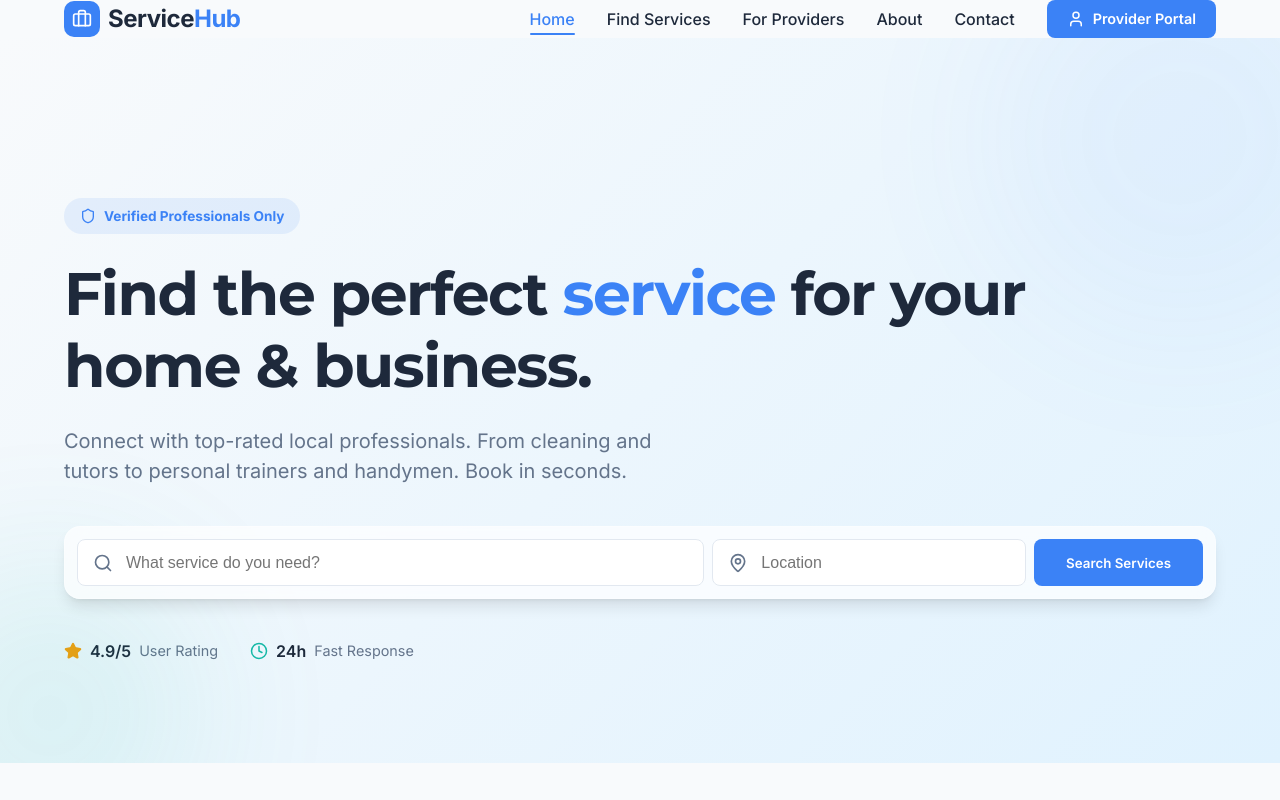
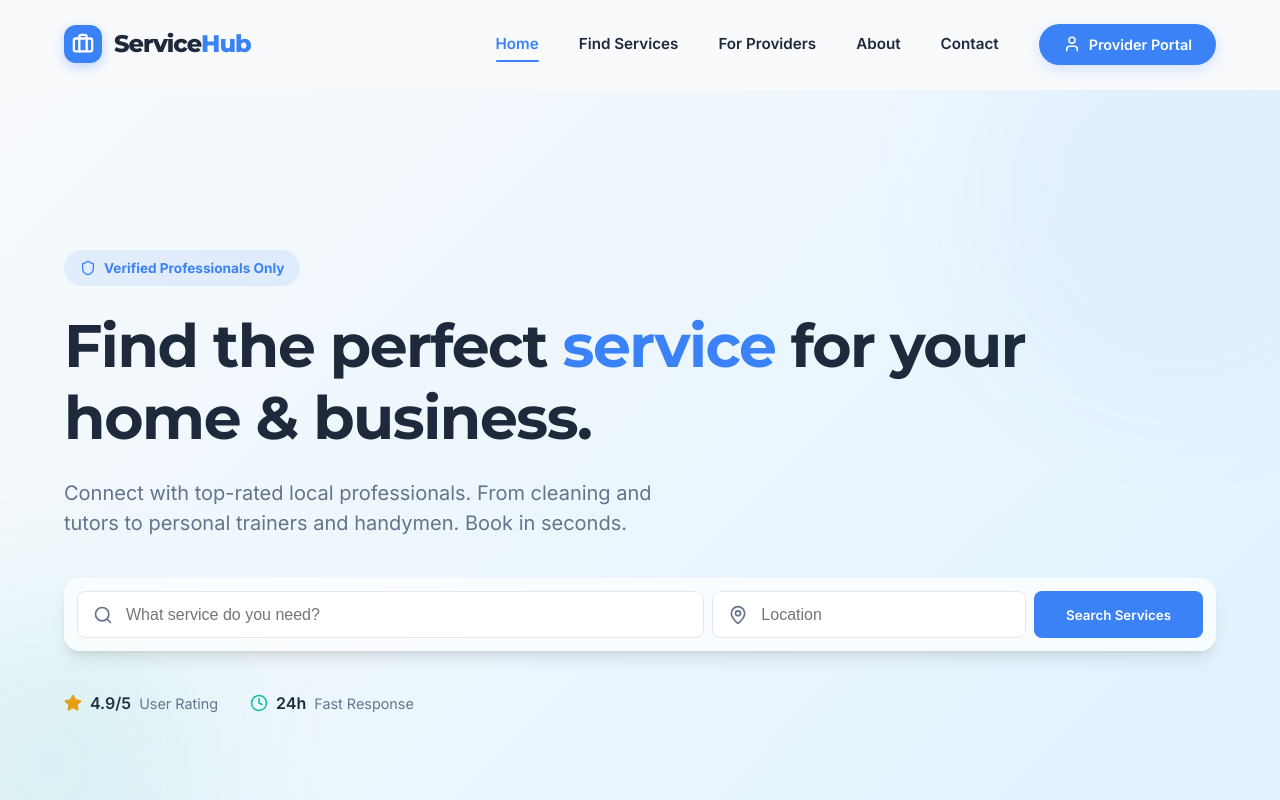
Before and after one commit to LacsarG16/ServiceHub, a React (Vite) app: page / in a window 1280 px wide. Shown: the top 800 px of the page. Built offline with nearby package versions, Linux system fonts and the light colour scheme.

Commit message:
feat: Add a new responsive Navbar component with scroll effects and mobile menu functionality.

```diff
--- a/src/components/Navbar.jsx
+++ b/src/components/Navbar.jsx
@@ -1,6 +1,7 @@
 import React, { useState, useEffect } from 'react';
 import { Link, useLocation } from 'react-router-dom';
 import { Search, Menu, X, User, Briefcase } from 'lucide-react';
+import { motion, AnimatePresence } from 'framer-motion';
 
 const Navbar = () => {
   const [isOpen, setIsOpen] = useState(false);
@@ -9,7 +10,7 @@ const Navbar = () => {
 
   useEffect(() => {
     const handleScroll = () => {
-      setScrolled(window.scrollY > 20);
+      setScrolled(window.scrollY > 10);
     };
     window.addEventListener('scroll', handleScroll);
     return () => window.removeEventListener('scroll', handleScroll);
@@ -23,73 +24,188 @@ const Navbar = () => {
     { name: 'Contact', path: '/contact' },
   ];
 
+  const isDashboard = location.pathname === '/dashboard';
+
   return (
-    <nav className={`fixed w-full z-50 transition-all duration-300 ${scrolled ? 'glass py-3 shadow-md' : 'bg-transparent py-5'}`}
+    <nav
+      className={`fixed w-full z-[100] transition-all duration-500`}
       style={{
+        padding: scrolled ? '0.75rem 0' : '1.5rem 0',
         backgroundColor: scrolled ? 'rgba(255, 255, 255, 0.8)' : 'transparent',
-        backdropFilter: scrolled ? 'blur(10px)' : 'none'
+        backdropFilter: scrolled ? 'blur(16px)' : 'none',
+        borderBottom: scrolled ? '1px solid rgba(255, 255, 255, 0.3)' : '1px solid transparent',
+        boxShadow: scrolled ? '0 10px 30px -10px rgba(0,0,0,0.1)' : 'none'
+      }}
+    >
+      <div className="container" style={{ display: 'flex', justifyContent: 'space-between', alignItems: 'center' }}>
+        {/* Brand */}
+        <Link to="/" style={{ display: 'flex', alignItems: 'center', gap: '0.75rem', zIndex: 110 }}>
+          <div style={{
+            backgroundColor: 'var(--primary)',
+            color: 'white',
+            padding: '0.5rem',
+            borderRadius: '12px',
+            display: 'flex',
+            alignItems: 'center',
+            justifyContent: 'center',
+            boxShadow: '0 4px 12px rgba(59, 130, 246, 0.3)'
           }}>
-      <div className="container" style={{ display: 'flex', justifyContent: 'space-between', alignItems: 'center' }}>
-        <Link to="/" style={{ display: 'flex', alignItems: 'center', gap: '0.5rem' }}>
-          <div style={{ backgroundColor: 'var(--primary)', color: 'white', padding: '0.5rem', borderRadius: '10px', display: 'flex', alignItems: 'center', justifyContent: 'center' }}>
-            <Briefcase size={20} />
+            <Briefcase size={22} strokeWidth={2.5} />
           </div>
-          <span style={{ fontSize: '1.5rem', fontWeight: '800', color: scrolled ? 'var(--text-main)' : 'var(--text-main)', letterSpacing: '-0.5px' }}>
+          <span style={{
+            fontSize: '1.5rem',
+            fontWeight: '800',
+            color: 'var(--text-main)',
+            letterSpacing: '-1px',
+            fontFamily: "'Montserrat', sans-serif"
+          }}>
             Service<span style={{ color: 'var(--primary)' }}>Hub</span>
           </span>
         </Link>
 
         {/* Desktop Nav */}
-        <div style={{ display: 'none' }} className="desktop-links"> {/* Handled via CSS usually, but adding inline for now to ensure visibility */}
-          <div style={{ display: 'flex', gap: '2rem', alignItems: 'center' }}>
-            {navLinks.map((link) => (
+        <div style={{ display: 'none' }} className="desktop-links">
+          <div style={{ display: 'flex', gap: '2.5rem', alignItems: 'center' }}>
+            {navLinks.map((link) => {
+              const isActive = location.pathname === link.path;
+              return (
                 <Link
                   key={link.name}
                   to={link.path}
                   style={{
-                  fontWeight: '500',
-                  color: location.pathname === link.path ? 'var(--primary)' : 'var(--text-main)',
-                  position: 'relative'
+                    fontWeight: '600',
+                    fontSize: '0.95rem',
+                    color: isActive ? 'var(--primary)' : 'var(--text-main)',
+                    position: 'relative',
+                    padding: '0.25rem 0'
+                  }}
+                  className="nav-link"
+                >
+                  {link.name}
+                  <motion.span
+                    initial={false}
+                    animate={{ width: isActive ? '100%' : '0%' }}
+                    style={{
+                      position: 'absolute',
+                      bottom: '-2px',
+                      left: 0,
+                      height: '2px',
+                      backgroundColor: 'var(--primary)',
+                      borderRadius: '2px'
+                    }}
+                  />
+                </Link>
+              );
+            })}
+
+            <Link
+              to="/dashboard"
+              className="btn-primary hover-lift"
+              style={{
+                padding: '0.6rem 1.5rem',
+                fontSize: '0.9rem',
+                borderRadius: 'var(--radius-full)',
+                boxShadow: '0 4px 15px rgba(59, 130, 246, 0.2)'
               }}
             >
-                {link.name}
-                {location.pathname === link.path && (
-                  <span style={{ position: 'absolute', bottom: '-4px', left: 0, width: '100%', height: '2px', backgroundColor: 'var(--primary)', borderRadius: '2px' }} />
-                )}
-              </Link>
-            ))}
-            <Link to="/dashboard" className="btn-primary" style={{ padding: '0.5rem 1.25rem', fontSize: '0.9rem' }}>
-              <User size={18} /> Provider Portal
+              <User size={18} /> <span>Provider Portal</span>
             </Link>
           </div>
         </div>
 
         {/* Mobile Toggle */}
-        <div style={{ cursor: 'pointer' }} onClick={() => setIsOpen(!isOpen)}>
+        <div
+          style={{
+            cursor: 'pointer',
+            zIndex: 110,
+            display: 'flex',
+            alignItems: 'center',
+            justifyContent: 'center',
+            width: '40px',
+            height: '40px',
+            borderRadius: '10px',
+            backgroundColor: isOpen ? '#f1f5f9' : 'transparent',
+            transition: 'all 0.3s'
+          }}
+          onClick={() => setIsOpen(!isOpen)}
+          className="mobile-toggle"
+        >
           {isOpen ? <X size={24} /> : <Menu size={24} />}
         </div>
       </div>
 
-      {/* Mobile Menu */}
+      {/* Mobile Menu Overlay */}
+      <AnimatePresence>
         {isOpen && (
-        <div style={{ position: 'absolute', top: '100%', left: 0, width: '100%', backgroundColor: 'white', padding: '1rem', borderTop: '1px solid #eee', display: 'flex', flexDirection: 'column', gap: '1rem', boxShadow: 'var(--shadow-lg)' }}>
-          {navLinks.map((link) => (
-            <Link key={link.name} to={link.path} onClick={() => setIsOpen(false)} style={{ padding: '0.5rem 0', fontWeight: '500' }}>
+          <motion.div
+            initial={{ opacity: 0, y: -20 }}
+            animate={{ opacity: 1, y: 0 }}
+            exit={{ opacity: 0, y: -20 }}
+            transition={{ duration: 0.3, ease: "easeOut" }}
+            style={{
+              position: 'absolute',
+              top: '0',
+              left: 0,
+              width: '100%',
+              height: '100vh',
+              backgroundColor: 'white',
+              padding: '80px 2rem 2rem',
+              display: 'flex',
+              flexDirection: 'column',
+              gap: '1rem',
+              boxShadow: 'var(--shadow-lg)',
+              zIndex: 105
+            }}
+          >
+            {navLinks.map((link, i) => (
+              <motion.div
+                key={link.name}
+                initial={{ opacity: 0, x: -20 }}
+                animate={{ opacity: 1, x: 0 }}
+                transition={{ delay: i * 0.05 }}
+              >
+                <Link
+                  to={link.path}
+                  onClick={() => setIsOpen(false)}
+                  style={{
+                    padding: '1rem 0',
+                    fontSize: '1.25rem',
+                    fontWeight: '700',
+                    color: location.pathname === link.path ? 'var(--primary)' : 'var(--text-main)',
+                    display: 'block',
+                    borderBottom: '1px solid #f1f5f9'
+                  }}
+                >
                   {link.name}
                 </Link>
+              </motion.div>
             ))}
-          <Link to="/dashboard" onClick={() => setIsOpen(false)} className="btn-primary" style={{ justifyContent: 'center' }}>
-            Provider Portal
+            <motion.div
+              initial={{ opacity: 0, y: 20 }}
+              animate={{ opacity: 1, y: 0 }}
+              transition={{ delay: 0.3 }}
+              style={{ marginTop: '2rem' }}
+            >
+              <Link
+                to="/dashboard"
+                onClick={() => setIsOpen(false)}
+                className="btn-primary"
+                style={{ justifyContent: 'center', width: '100%', padding: '1.25rem', borderRadius: 'var(--radius-lg)', fontSize: '1.1rem' }}
+              >
+                <User size={20} /> Provider Portal
               </Link>
-        </div>
+            </motion.div>
+          </motion.div>
         )}
+      </AnimatePresence>
 
-      {/* Inline styles for responsiveness since I'm not using Tailwind yet */}
       <style>{`
         @media (min-width: 768px) {
           .desktop-links { display: block !important; }
-          .container > div:nth-child(3) { display: none !important; }
+          .mobile-toggle { display: none !important; }
         }
+        .nav-link:hover { color: var(--primary) !important; }
+        .nav-link:hover span { width: 100% !important; transition: width 0.3s ease; }
       `}</style>
     </nav>
   );
```
Lines whose indentation alone changed are shown as unchanged.
